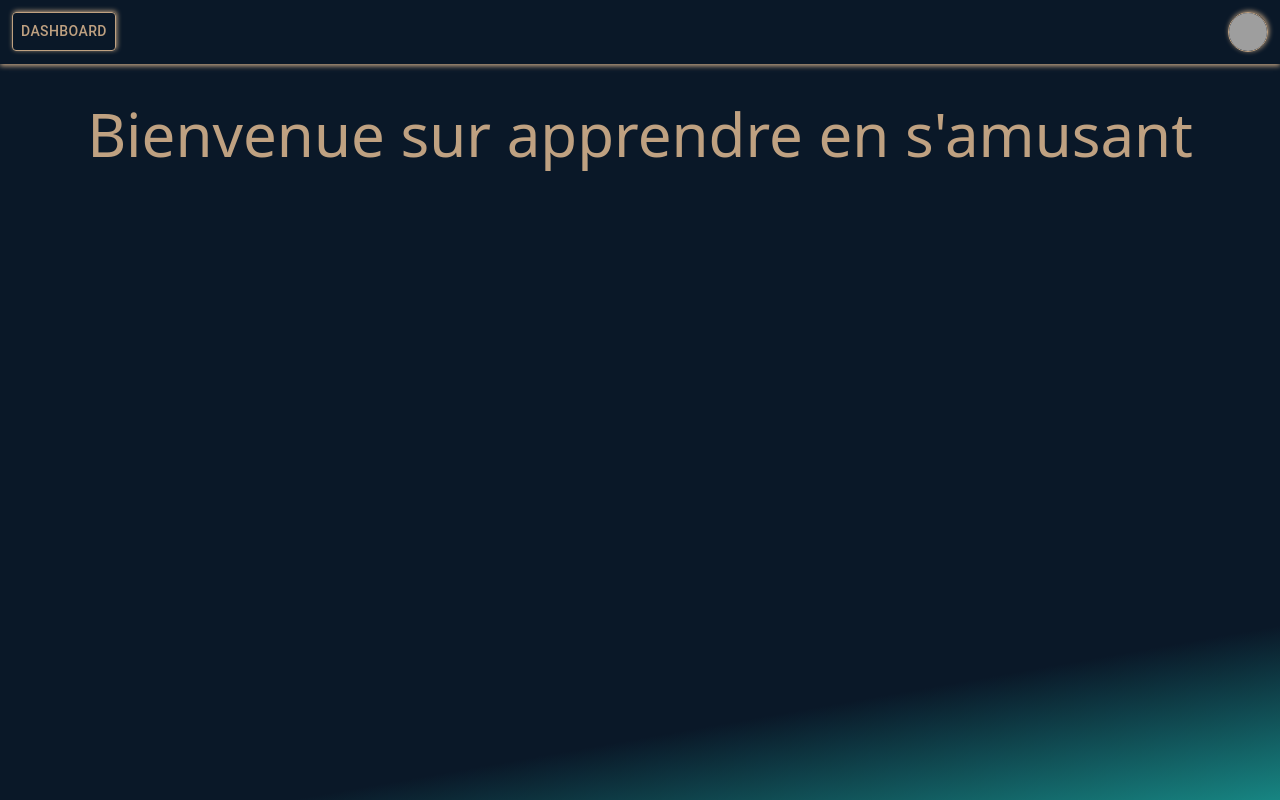
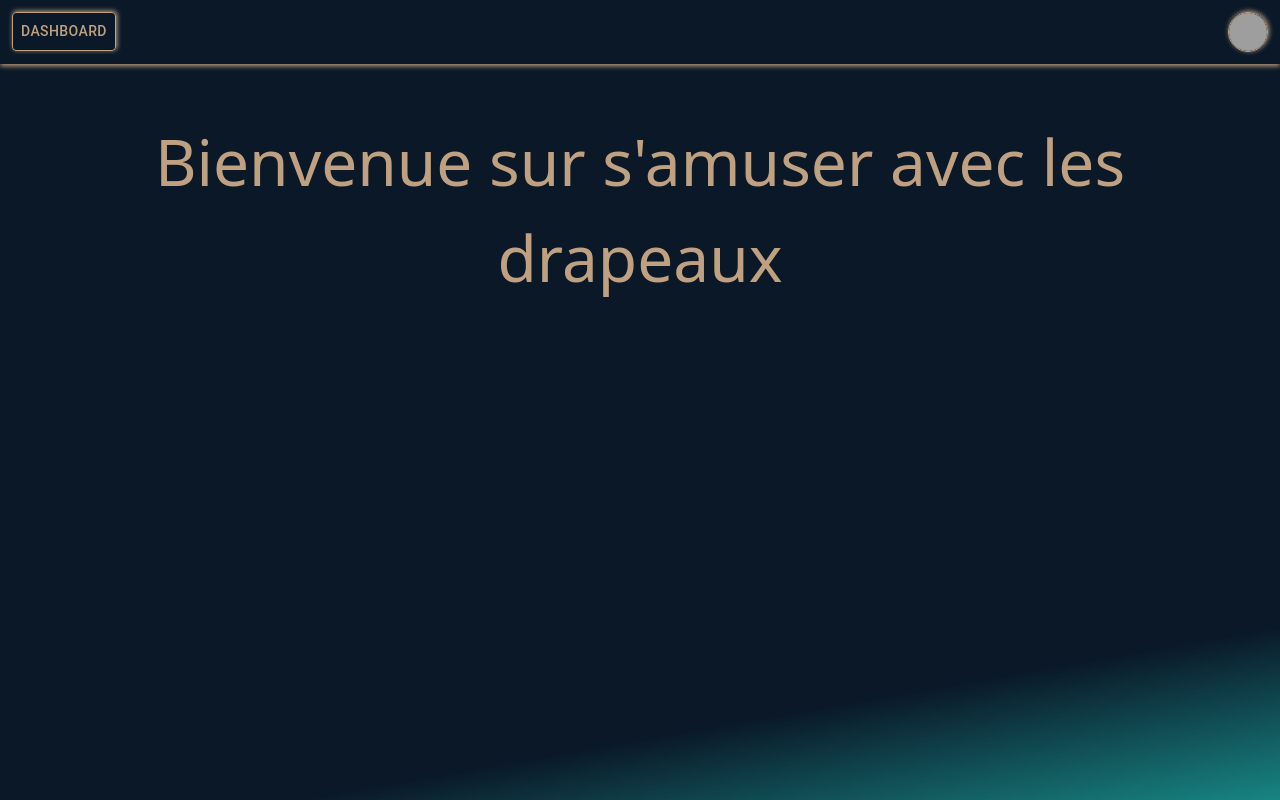
Before and after one commit to denisk13005/nouveau-projet-next-sql-tailwind, a Next.js app: page / in a window 1280 px wide. Built offline with nearby package versions, Linux system fonts and the light colour scheme; grey boxes are pictures that could not be loaded.

Commit message:
derniere modif

```diff
--- a/app/api/users/signIn/route.js
+++ b/app/api/users/signIn/route.js
@@ -6,9 +6,11 @@ const queryAsync = util.promisify(query).bind(connection);
 
 async function getUser(email, password) {
   const req = `SELECT * FROM users where email like '${email}'`;
+
   // Générer un sel (salt) aléatoire une seule fois
   try {
     const results = await queryAsync(req);
+
     console.log(results[0].password, 'results');
     const mdpOk = await bcrypt.compare(password, results[0].password)
     if (mdpOk) {
@@ -22,9 +24,7 @@ async function getUser(email, password) {
     }
   } catch (error) {
     console.error('Error executing login query:', error);
-    res.status(500).json({ success: false, message: 'Internal server error' });
-  } finally {
-    await closeConnection()
+    return new Response(JSON.stringify({ msg: 'erreur', status: 304 }))
   }
 
 
@@ -36,8 +36,9 @@ export async function POST(req, res) {
 
   const { email, password } = await req.json()
 
+  const user = await getUser(email, password)
+  console.log(await user, '----');
   try {
-    const user = await getUser(email, password)
     return new Response(JSON.stringify({ user: user, status: 200 }))
   } catch (error) {
     return new Response(JSON.stringify({ msg: "erreur", error }))
--- a/app/api/users/signUp/route.js
+++ b/app/api/users/signUp/route.js
@@ -46,10 +46,10 @@ export async function POST(request) {
 
     // Vérifier si l'e-mail est déjà utilisé
     const existingUser = await checkExistingUser(email);
-    console.log(existingUser, 'oooo');
+
 
     if (existingUser.length > 0) {
-      return new Response('user exist', { status: 401 });
+      return new Response(JSON.stringify({ msg: 'bad credential', status: 401 }), { status: 401, msg: 'bad credential' });
     } else {
       // Insérer le nouvel utilisateur
       const newUser = await insertUser(ps, email, motDePasseCrypte);
--- a/app/layout.js
+++ b/app/layout.js
@@ -20,7 +20,10 @@ export default function RootLayout({ children }) {
           <nav className={`w-full h-[8vh]  flex items-center ${styles.navBar}`}>
             <MenuNav />
           </nav>
-          {children}
+          <main className={``}>
+
+            {children}
+          </main>
 
         </body>
       </UserContextProvider>
--- a/app/layout.module.scss
+++ b/app/layout.module.scss
@@ -2,7 +2,24 @@
   background: var(--main-bg-color);
   height: 100vh;
   color: var(--or);
+  main{
+    max-width: 1440px;
+    margin: auto;
+    min-height: calc(100vh - 8vh);
+  }
 }
 .navBar {
   box-shadow:  0px 2px 5px var(--or) ;
 }
+.page {
+  padding: 50px;
+  h1{
+    font-size: 64px;
+  }
+  @media screen and (max-width : 450px) {
+    h1{
+      font-size : 24px
+    }
+
+  }
+}
--- a/app/page.js
+++ b/app/page.js
@@ -1,9 +1,11 @@
 import Form from "@/components/auth/Form.jsx"
+import styles from './layout.module.scss'
 
 export default function Home() {
   return (
-    <main className='w-full  relative ' >
-      <h1 className="text-center p-10 text-6xl">Bienvenue sur apprendre en s&#39;amusant</h1>
+    <main className={`w-full  relative ${styles.page} `} >
+      <h1 className={`text-center `} >Bienvenue sur s&#39;amuser avec les drapeaux</h1>
+
     </main>
   )
 }
--- a/app/profile/page.jsx
+++ b/app/profile/page.jsx
@@ -1,9 +1,12 @@
 'use client'
 import React from 'react'
 import { UseUserContext } from '@/context/UserContext'
+import { useRouter } from 'next/navigation'
 
 export default function profile() {
+  const router = useRouter()
   const { user } = UseUserContext()
+  if (!user) router.push('/auth')
   return (
     <div>
 
--- a/components/auth/Form.jsx
+++ b/components/auth/Form.jsx
@@ -34,6 +34,7 @@ function Form() {
   })
   const [signup, setSignup] = useState(false)
   const [emailError, setEmailError] = useState(false)
+  const [emailErrorMsg, setEmailErrorMsg] = useState('')
   useEffect(() => {
     console.log(data);
   }, [data])
@@ -42,7 +43,8 @@ function Form() {
     if (data.email.match(mailformat)) {
       setEmailError(false)
     } else {
-      setEmailError(true)
+      setEmailErrorMsg('bad email format')
+      return
     }
     if (signup) {
       const response = await fetch('/api/users/signUp',
@@ -51,6 +53,11 @@ function Form() {
           body: JSON.stringify(data)
         })
       const user = await response.json()
+      if (user.status === 401) {
+        console.log(user);
+        setEmailErrorMsg('bad credential')
+        return
+      }
       if (user.status === 200) {
         console.log(user.newUser);
         setSignup(false)
@@ -65,6 +72,8 @@ function Form() {
         }
       )
       const user = await response.json()
+      console.log(user, '-------');
+
       if (user.status === 200) {
         addUser(user.user)
         router.push('/profile')
@@ -100,7 +109,7 @@ function Form() {
 
           <TextField label="email" variant="outlined" type='email' onChange={(e) => setData({ ...data, email: e.target.value })} />
           {
-            emailError ? <span style={{ paddingLeft: '5px', color: 'red' }}> erreur </span> : null
+            emailErrorMsg ? <span style={{ paddingLeft: '5px', color: 'red' }}> {emailErrorMsg} </span> : null
           }
         </div>
 
--- a/components/navigation/MenuNav.jsx
+++ b/components/navigation/MenuNav.jsx
@@ -56,6 +56,7 @@ export default function FadeMenu() {
 
                 <MenuItem onClick={handleClose}>Profile</MenuItem>
               </Link>
+
               :
               <Link href={"/auth"}>
 
@@ -85,8 +86,10 @@ export default function FadeMenu() {
           </Link>
         </Menu>
       </div>
+      <Link href={'/profile'}>
 
-      <Avatar id={styles.avatar} alt="P" src="/static/images/avatar/3.jpg" />
+        <Avatar id={styles.avatar} alt={user && user.pseudo.split('')[0].toUpperCase()} src="/static/images/avatar/3.jpg" />
+      </Link>
 
     </div>
   );
```
